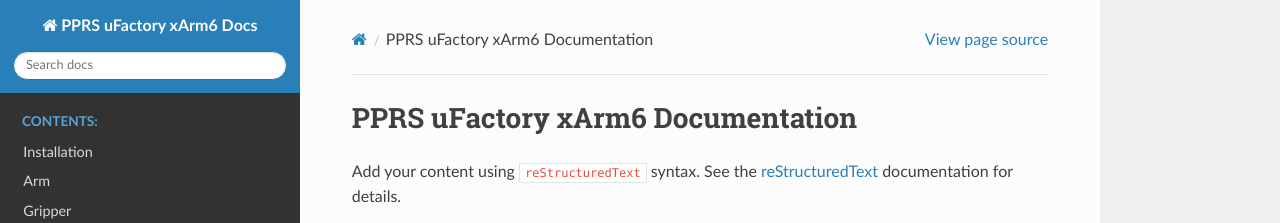
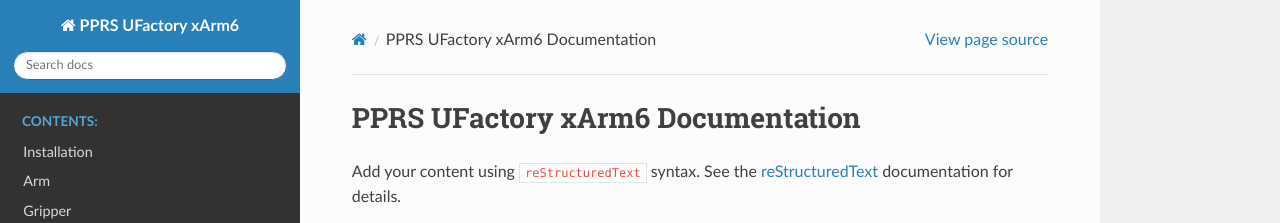
Before and after one commit to anikk94/PPRS_uFactory_xArm, a Sphinx documentation site: the page built from doc/index.rst, in a window 1280 px wide. Shown: the top 223 px of the page. Built offline with Sphinx 7.4.7 and the Read the Docs theme 2.0.0, drawn with Linux system fonts in a browser that asks for light colours.

Commit message:
project name correction

```diff
--- a/doc/conf.py
+++ b/doc/conf.py
@@ -6,7 +6,7 @@
 # -- Project information -----------------------------------------------------
 # https://www.sphinx-doc.org/en/master/usage/configuration.html#project-information
 
-project = 'PPRS uFactory xArm6 Docs'
+project = 'PPRS UFactory xArm6'
 copyright = '2024, Anirudh Krishnan Komaralingam'
 author = 'Anirudh Krishnan Komaralingam'
 release = '0.1'
--- a/doc/index.rst
+++ b/doc/index.rst
@@ -3,7 +3,7 @@
    You can adapt this file completely to your liking, but it should at least
    contain the root `toctree` directive.
 
-PPRS uFactory xArm6 Documentation
+PPRS UFactory xArm6 Documentation
 ======================================
 
 Add your content using ``reStructuredText`` syntax. See the
```
